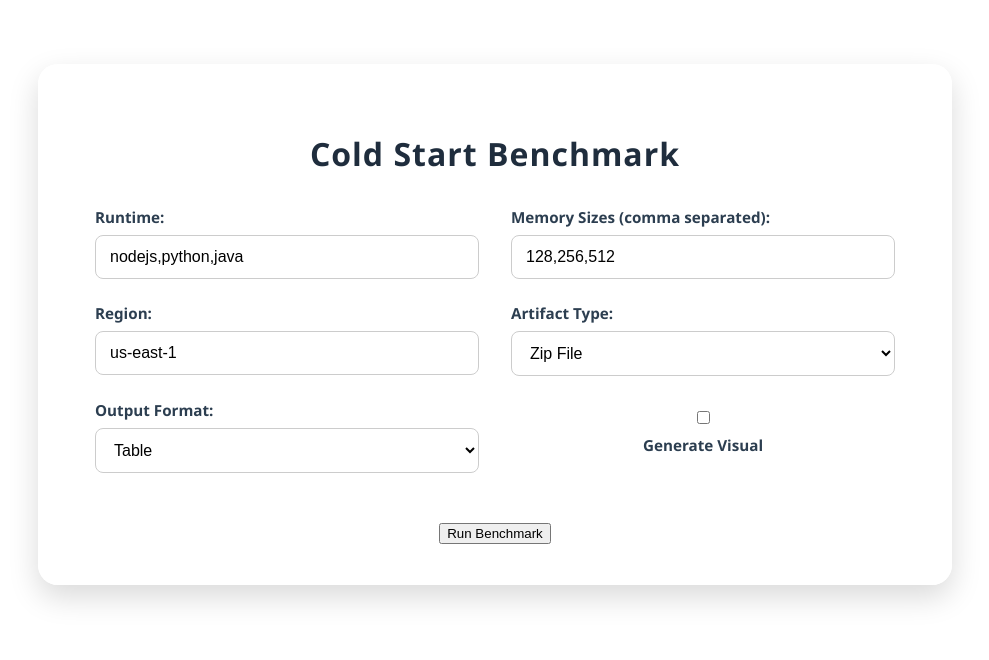
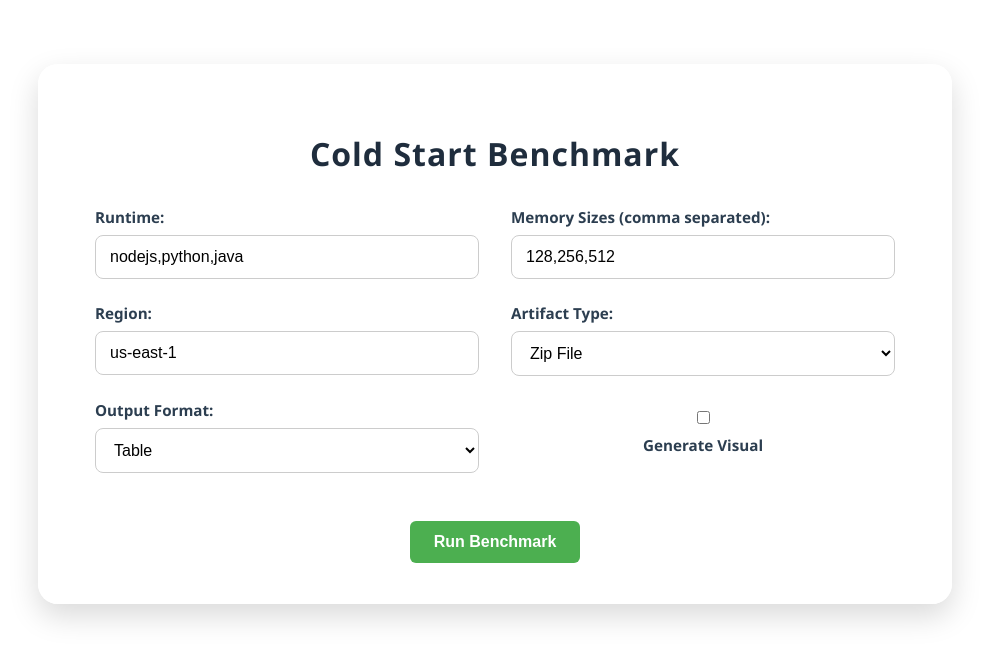
Before and after one commit to mav01-code/LambdaBench, a React (Create React App) app in the folder frontend/my-react-app/: page /get-started in a window 1280 px wide. Shown: the top 660 px of the page, without its empty margins (145-1134 px from the left). Built offline with nearby package versions, Linux system fonts and the light colour scheme.

Commit message:
Added artifact type to the form

```diff
--- a/frontend/my-react-app/src/BenchmarkForm.css
+++ b/frontend/my-react-app/src/BenchmarkForm.css
@@ -128,6 +128,31 @@ h3 {
   margin-top: 2rem;
 }
 
+.button-wrapper button {
+  background: #4caf50;          /* chill green */
+  color: white;                 /* white text pop */
+  border: none;
+  padding: 12px 24px;
+  border-radius: 6px;           /* smooth rounded corners */
+  font-weight: 600;
+  font-size: 1rem;
+  cursor: pointer;
+  transition: background-color 0.3s ease, transform 0.2s ease;
+  /* box-shadow: 0 4px 8px rgba(76, 175, 80, 0.3); */
+}
+
+.button-wrapper button:hover {
+  background: #45a049;          /* slightly darker green on hover */
+  transform: scale(1.05);       /* subtle pop */
+  /* box-shadow: 0 6px 12px rgba(69, 160, 73, 0.4); */
+}
+
+.button-wrapper button:focus {
+  outline: none;
+  /* box-shadow: 0 0 0 3px rgba(76, 175, 80, 0.6); */
+}
+
+
 /* Animations */
 @keyframes fadeIn {
   0% { opacity: 0; transform: translateY(20px); }
--- a/frontend/my-react-app/src/BenchmarkForm.jsx
+++ b/frontend/my-react-app/src/BenchmarkForm.jsx
@@ -41,6 +41,8 @@ const BenchmarkForm = () => {
     alert("Please fill out runtimes, memory sizes, and region fields.");
     return;
   }
+
+  console.log("Submitting formData:", formData);  // <-- Add this here
 
   try {
     const res = await fetch("http://localhost:5000/api/benchmark", {
@@ -181,7 +183,7 @@ const BenchmarkForm = () => {
           <h3>Benchmark Table</h3>
           <table>
             <thead>
-              <tr><th>Runtime</th><th>Memory</th><th>Region</th><th>Cold Start Time</th></tr>
+              <tr><th>Runtime</th><th>Memory</th><th>Region</th><th>Artifact Type</th><th>Cold Start Time</th></tr>
             </thead>
             <tbody>
               {rawData.map((item, index) => (
@@ -189,6 +191,7 @@ const BenchmarkForm = () => {
                   <td>{item.runtime}</td>
                   <td>{item.memory} MB</td>
                   <td>{item.region}</td>
+                  <td>{item.artifactType || "-"}</td>
                   <td>{item.coldStartTime}</td>
                 </tr>
               ))}
@@ -207,10 +210,10 @@ const BenchmarkForm = () => {
         <div style={{ marginTop: "2rem" }}>
           <h3>CSV Output</h3>
           <pre>
-            Runtime,Memory,Region,Cold Start Time
+            Runtime,Memory,Region,Artifact Type,Cold Start Time
             {"\n"}
             {rawData.map(
-              (item) => `${item.runtime},${item.memory},${item.region},${item.coldStartTime}`
+              (item) => `${item.runtime},${item.memory},${item.region},${item.artifactType || "-"},${item.coldStartTime}`
             ).join("\n")}
           </pre>
         </div>
```
Also changed, not shown: 1 other file (tests, documents, lock files or other folders). Lines whose indentation alone changed are shown as unchanged.
